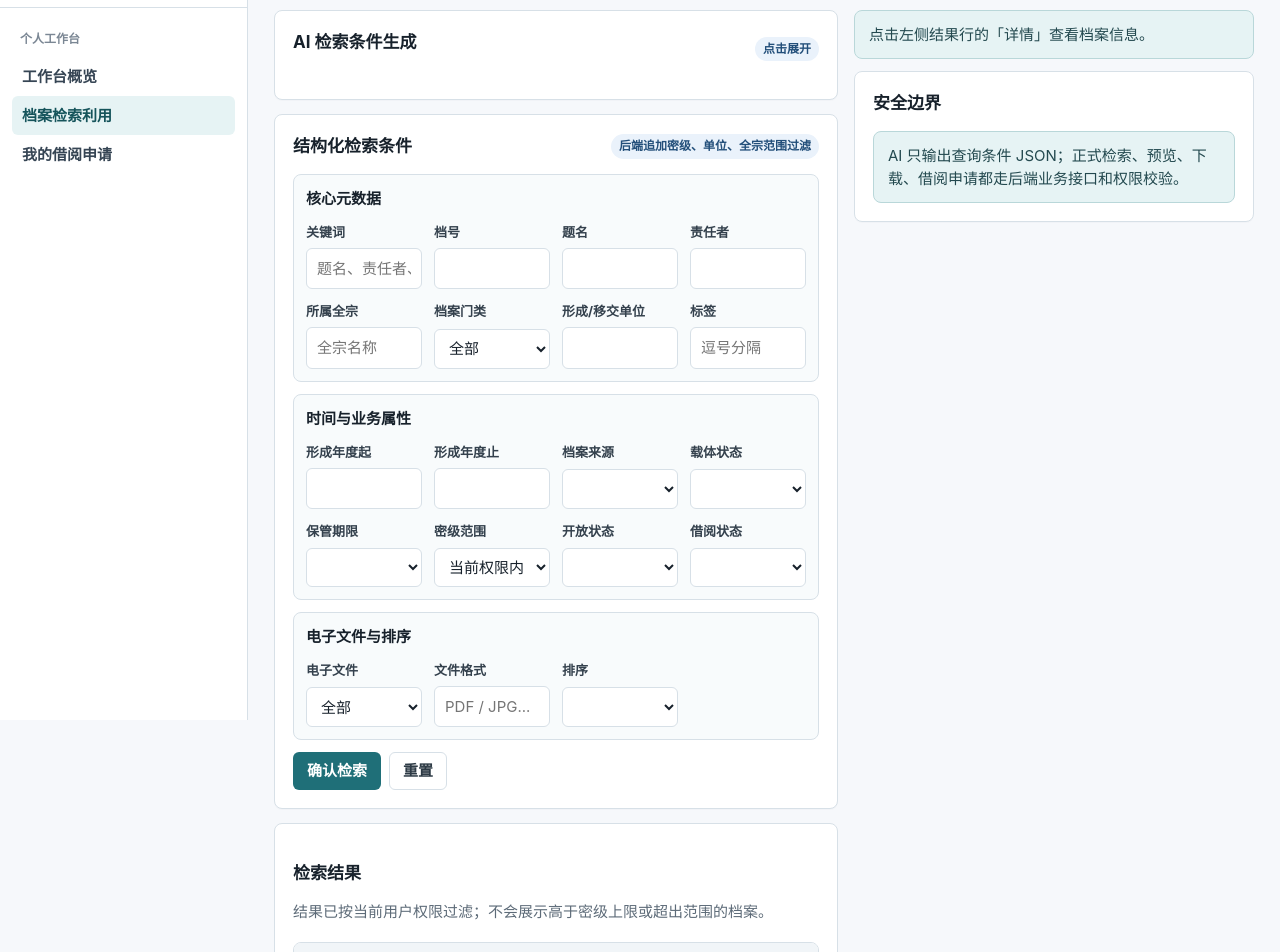
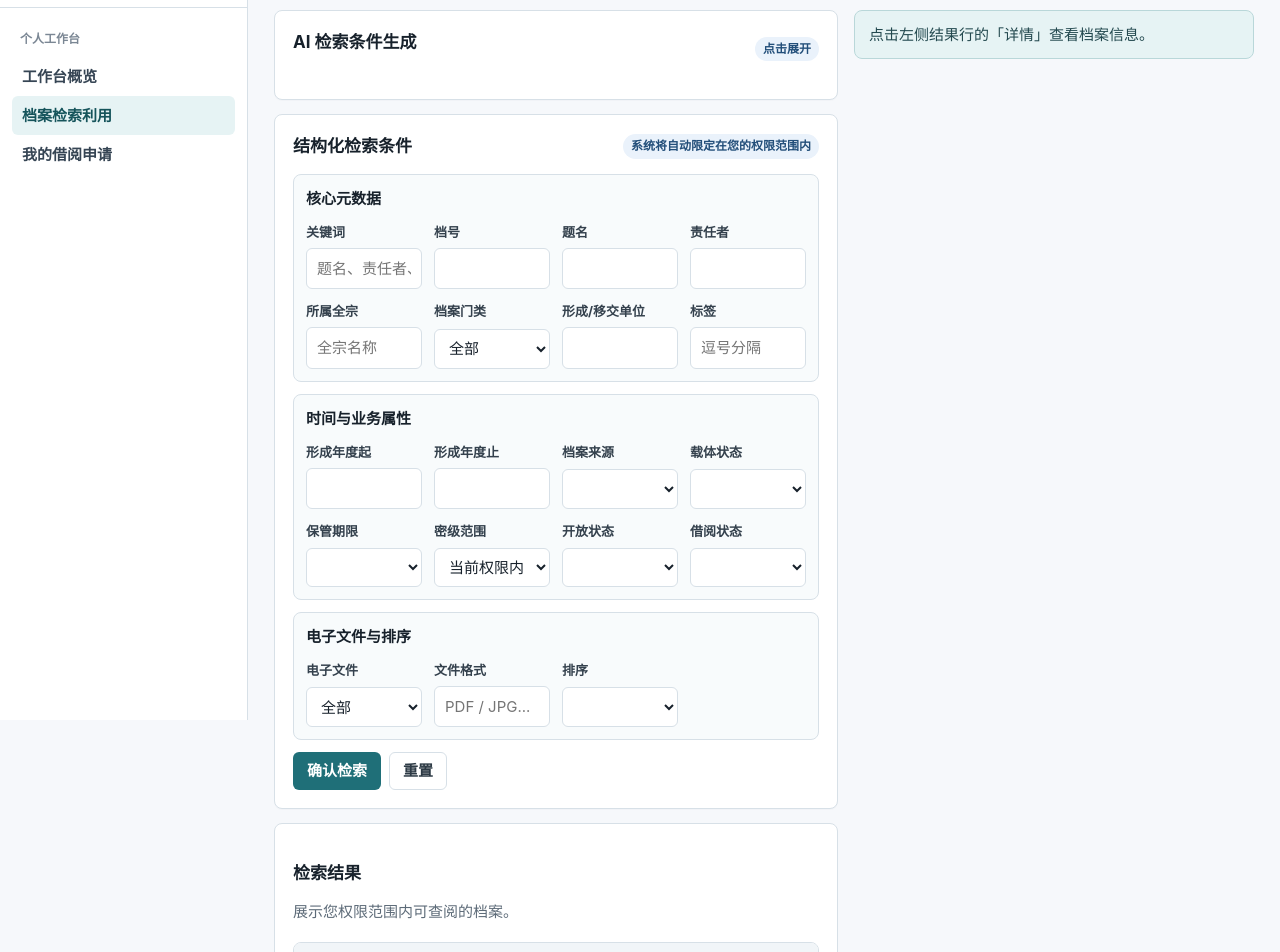
Before and after one commit to gua7gua/Intelligent-file-management-system, a Vue app in the folder frontend/: page /internal/search in a window 1280 px wide. Shown: the part 80-1032 px from the top of the page. Built offline with nearby package versions, Linux system fonts and the light colour scheme; sample sign-in values are in the browser's storage.

Commit message:
refactor(internal): 清理内部查阅门户鉴权与AI边界文案
移除概览/检索/详情中的「后端重新鉴权/权限过滤/AI 不查库/安全边界」等实现细节说明，详情面板补独立滚动；检索结果改为业务化计数表述。

```diff
--- a/frontend/src/views/internal/archives/detail.vue
+++ b/frontend/src/views/internal/archives/detail.vue
@@ -3,7 +3,7 @@
     <div class="toolbar" style="margin: 0 0 12px">
       <div>
         <h1 class="page-title">档案详情</h1>
-        <p class="page-subtitle">打开详情时后端重新鉴权；权限不足仅保留历史记录提示。</p>
+        <p class="page-subtitle">查看档案元数据、电子文件并申请借阅。</p>
       </div>
       <router-link to="/internal/search" class="button ghost">返回检索</router-link>
     </div>
--- a/frontend/src/views/internal/components/ArchiveDetailPanel.vue
+++ b/frontend/src/views/internal/components/ArchiveDetailPanel.vue
@@ -21,7 +21,7 @@
         <div class="detail-line"><span class="muted">纸质借阅</span><strong>{{ detail.canBorrow ? '可申请' : '不支持' }}</strong></div>
       </div>
       <p v-if="detail.summary" class="muted" style="margin-top: 8px">{{ detail.summary }}</p>
-      <div class="notice" style="margin-top: 10px">内部查阅者不展示具体库房架位。需要纸质原件时提交借阅申请，由管理员审批和到馆核验。</div>
+      <div class="notice" style="margin-top: 10px">如需纸质原件，请提交借阅申请，由管理员审批并到馆核验。</div>
 
       <div v-if="detail.files.length > 0" style="margin-top: 12px">
         <h3 class="section-title">电子文件</h3>
--- a/frontend/src/views/internal/overview/index.vue
+++ b/frontend/src/views/internal/overview/index.vue
@@ -7,7 +7,7 @@
         <div class="metric"><span class="label">最近查阅</span><span class="value">{{ data.stats.recentViewCount }}</span><span class="note">近 30 日元数据访问</span></div>
         <div class="metric"><span class="label">待审批申请</span><span class="value">{{ data.stats.pendingApprovalCount }}</span><span class="note">等待管理员审核</span></div>
         <div class="metric"><span class="label">已批准待取件</span><span class="value">{{ data.stats.approvedPendingPickupCount }}</span><span class="note">可导出借阅凭证</span></div>
-        <div class="metric"><span class="label">下载记录</span><span class="value">{{ data.stats.downloadCount }}</span><span class="note">每次下载均记录日志</span></div>
+        <div class="metric"><span class="label">下载记录</span><span class="value">{{ data.stats.downloadCount }}</span><span class="note">近期电子文件下载</span></div>
       </section>
 
       <section class="dashboard-layout">
@@ -16,7 +16,7 @@
             <div class="toolbar">
               <div>
                 <h2 class="section-title">我的最近查阅</h2>
-                <p class="page-subtitle">再次打开详情时，后端仍会按当前权限重新过滤。</p>
+                <p class="page-subtitle">您近期查阅过的档案。</p>
               </div>
               <router-link to="/internal/search" class="button">进入检索</router-link>
             </div>
@@ -33,7 +33,7 @@
                 </div>
                 <div class="actions">
                   <span :class="['status', item.accessStatus === 'available' ? 'success' : 'warning']">
-                    {{ item.accessStatus === 'available' ? '可重新鉴权' : '仅保留记录' }}
+                    {{ item.accessStatus === 'available' ? '可继续查阅' : '仅保留历史记录' }}
                   </span>
                   <router-link :to="`/internal/archives/${item.archiveId}`" class="button ghost">继续查看</router-link>
                 </div>
@@ -45,7 +45,7 @@
             <div class="toolbar">
               <div>
                 <h2 class="section-title">我的借阅申请</h2>
-                <p class="page-subtitle">借阅凭证不是出库记录，到馆核验并确认出库后档案才变为借出。</p>
+                <p class="page-subtitle">提交申请后可在本页跟踪审批与到馆核验进度。</p>
               </div>
               <router-link to="/internal/borrow-requests" class="button ghost">查看全部</router-link>
             </div>
@@ -94,7 +94,7 @@
 
           <div class="card panel">
             <h2 class="section-title">利用边界</h2>
-            <div class="notice">内部查阅不展示具体库房架位。电子预览和下载复用同一套后端鉴权，纸质原件统一走借阅申请。</div>
+            <div class="notice">纸质原件请通过借阅申请获取。</div>
           </div>
         </aside>
       </section>
--- a/frontend/src/views/internal/search/index.vue
+++ b/frontend/src/views/internal/search/index.vue
@@ -11,7 +11,7 @@
           <div class="field">
             <label>自然语言检索描述</label>
             <textarea v-model="aiText" placeholder="例如：查找财政局 2025 年预算相关档案"></textarea>
-            <span class="hint">AI 不查库、不读取正文，只生成结构化查询条件。</span>
+            <span class="hint">用自然语言描述检索需求，AI 帮您生成检索条件。</span>
           </div>
           <div class="actions">
             <button class="button" type="button" :disabled="aiLoading" @click="handleAiQuery">
@@ -32,7 +32,7 @@
       <div class="card panel">
         <div class="toolbar" style="margin: 0">
           <h2 class="section-title" style="margin: 0">结构化检索条件</h2>
-          <span class="status info">后端追加密级、单位、全宗范围过滤</span>
+          <span class="status info">系统将自动限定在您的权限范围内</span>
         </div>
         <div class="filter-sections">
           <section class="filter-group">
@@ -154,9 +154,9 @@
         <div class="toolbar">
           <div>
             <h2 class="section-title">检索结果</h2>
-            <p class="page-subtitle">结果已按当前用户权限过滤；不会展示高于密级上限或超出范围的档案。</p>
+            <p class="page-subtitle">展示您权限范围内可查阅的档案。</p>
           </div>
-          <span v-if="!searching && searched" class="status info">权限过滤后 {{ results.total }} 条</span>
+          <span v-if="!searching && searched" class="status info">共 {{ results.total }} 条</span>
         </div>
         <div v-if="searching" class="notice">正在检索…</div>
         <div v-else-if="searchError" class="notice danger">{{ searchError }}</div>
@@ -189,10 +189,6 @@
     <!-- 右栏详情面板 -->
     <aside class="detail-panel-wrapper">
       <ArchiveDetailPanel :archive-id="selectedArchiveId" />
-      <div class="card panel">
-        <h2 class="section-title">安全边界</h2>
-        <div class="notice">AI 只输出查询条件 JSON；正式检索、预览、下载、借阅申请都走后端业务接口和权限校验。</div>
-      </div>
     </aside>
   </section>
 </template>
@@ -335,7 +331,7 @@ function resetSearch() {
 .json-actions { display: flex; flex-wrap: wrap; gap: 8px; }
 .result-row { cursor: pointer; transition: background 0.16s ease; }
 .result-row:hover { background: #f8fbfc; }
-.detail-panel-wrapper { display: grid; gap: 12px; position: sticky; top: 84px; }
+.detail-panel-wrapper { display: grid; gap: 12px; position: sticky; top: 84px; max-height: calc(100vh - 100px); overflow-y: auto; }
 @media (max-width: 1120px) {
   .search-layout { grid-template-columns: 1fr; }
   .detail-panel-wrapper { position: static; }
```
